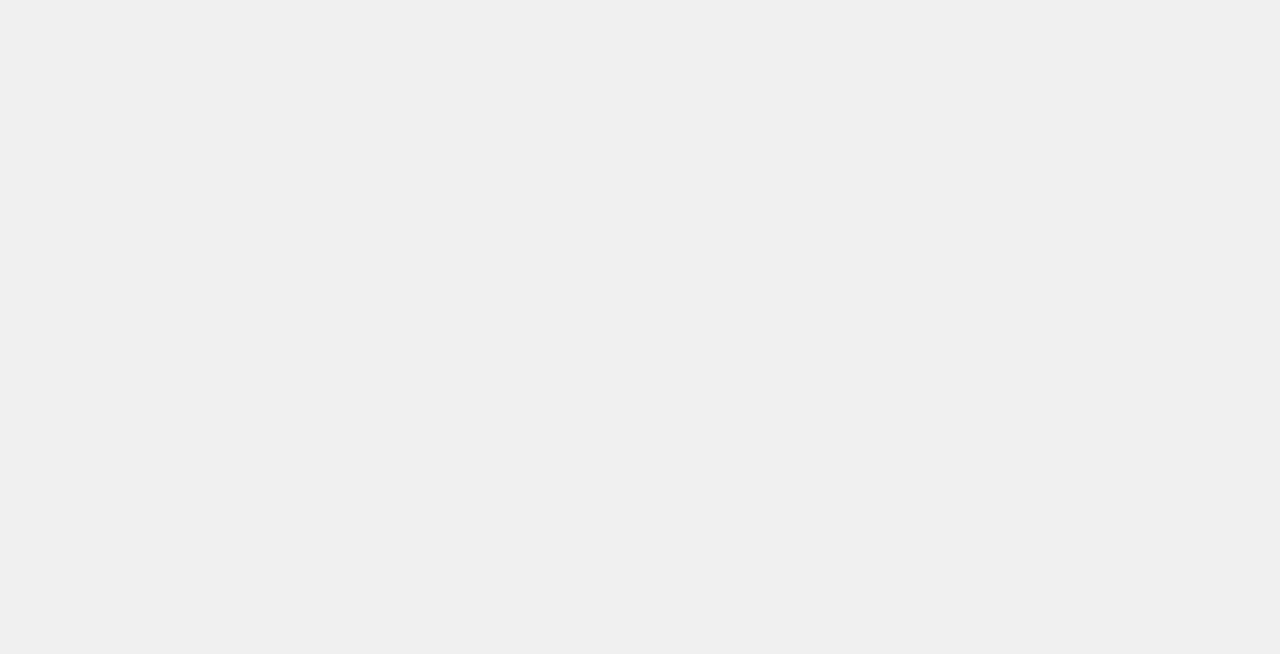
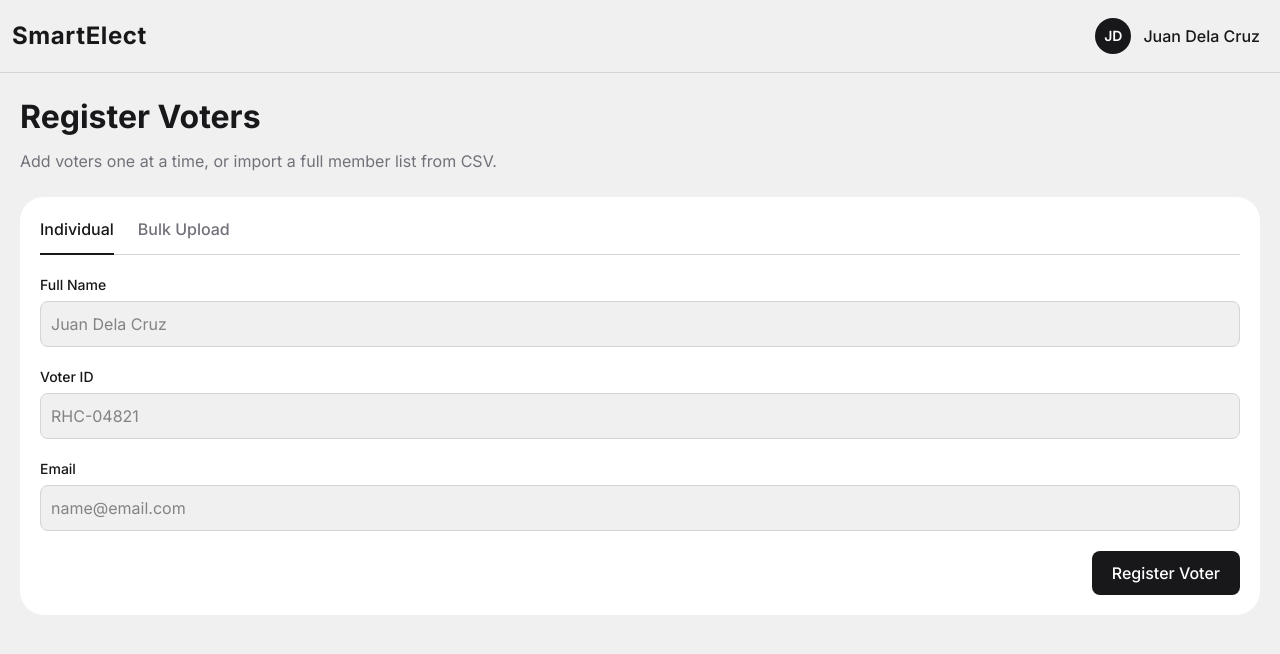
Before and after one commit to nikkanap/UP-Tacloban-Hackathon, a React (Vite) app in the folder frontend/: page /admin/register-voters in a window 1280 px wide. Before the commit this address had no page. Shown: the top 654 px of the page. Built offline with nearby package versions, Linux system fonts and the light colour scheme.

Commit message:
Add Register Voters page and integrate into admin routing

```diff
--- a/frontend/src/App.jsx
+++ b/frontend/src/App.jsx
@@ -15,6 +15,7 @@ import VerifyVotePage from "./pages/VerifyVotePage";
 import AdminDashboardPage from "./pages/admin/AdminDashboardPage";
 import CreateElectionPage from "./pages/admin/CreateElectionPage";
 import RegisterCandidatesPage from "./pages/admin/RegisterCandidatesPage";
+import RegisterVotersPage from "./pages/admin/RegisterVotersPage";
 
 export const userContext = createContext();
 export const electionDataContext = createContext();
@@ -206,6 +207,12 @@ function App() {
             element={<RegisterCandidatesPage />}
           />
         </Route>
+        <Route element={<DashboardLayout />}>
+          <Route
+            path="/admin/register-voters"
+            element={<RegisterVotersPage />}
+          />
+        </Route>
       </Routes>
     </userContext.Provider>
   );
--- a/frontend/src/pages/admin/RegisterVotersPage.jsx
+++ b/frontend/src/pages/admin/RegisterVotersPage.jsx
@@ -0,0 +1,190 @@
+import { useState } from "react";
+import { useNavigate } from "react-router-dom";
+
+const inputClass =
+  "border border-border bg-background text-foreground p-2.5 rounded-lg outline-none transition focus:border-accent focus:ring-2 focus:ring-accent/20";
+
+const previewRows = [
+  {
+    name: "Jordan Alvarez",
+    voterId: "RHC-04821",
+    email: "j.alvarez@email.com",
+  },
+  { name: "Amara Osei", voterId: "RHC-04822", email: "a.osei@email.com" },
+  { name: "Daniel Cho", voterId: "RHC-04823", email: "d.cho@email.com" },
+];
+
+function RegisterVotersPage() {
+  const navigate = useNavigate();
+  const [activeTab, setActiveTab] = useState("individual");
+  const [fileName, setFileName] = useState("");
+
+  const tabs = [
+    { id: "individual", label: "Individual" },
+    { id: "bulk", label: "Bulk Upload" },
+  ];
+
+  const handleFileChange = (event) => {
+    const file = event.target.files?.[0];
+    if (file) setFileName(file.name);
+  };
+
+  const handleIndividualSubmit = (event) => {
+    event.preventDefault();
+    navigate("/admin/review");
+  };
+
+  return (
+    <div className="flex flex-col gap-6 min-h-full">
+      <div className="flex flex-col gap-2">
+        <h1>Register Voters</h1>
+        <p className="text-muted max-w-2xl">
+          Add voters one at a time, or import a full member list from CSV.
+        </p>
+      </div>
+
+      <div className="flex flex-col gap-5 bg-surface rounded-3xl p-5">
+        <div className="flex gap-6 border-b border-border">
+          {tabs.map((tab) => (
+            <button
+              key={tab.id}
+              type="button"
+              onClick={() => setActiveTab(tab.id)}
+              className={`pb-3 -mb-px border-b-2 font-medium transition ${
+                activeTab === tab.id
+                  ? "border-accent text-foreground"
+                  : "border-transparent text-muted hover:text-foreground"
+              }`}
+            >
+              {tab.label}
+            </button>
+          ))}
+        </div>
+
+        {activeTab === "individual" ? (
+          <form
+            onSubmit={handleIndividualSubmit}
+            className="flex flex-col gap-5"
+          >
+            <div className="flex flex-col gap-1.5">
+              <label
+                htmlFor="voterName"
+                className="text-sm font-medium text-foreground"
+              >
+                Full Name
+              </label>
+              <input
+                id="voterName"
+                type="text"
+                placeholder="Juan Dela Cruz"
+                className={inputClass}
+              />
+            </div>
+
+            <div className="flex flex-col gap-1.5">
+              <label
+                htmlFor="voterId"
+                className="text-sm font-medium text-foreground"
+              >
+                Voter ID
+              </label>
+              <input
+                id="voterId"
+                type="text"
+                placeholder="RHC-04821"
+                className={inputClass}
+              />
+            </div>
+
+            <div className="flex flex-col gap-1.5">
+              <label
+                htmlFor="voterEmail"
+                className="text-sm font-medium text-foreground"
+              >
+                Email
+              </label>
+              <input
+                id="voterEmail"
+                type="email"
+                placeholder="name@email.com"
+                className={inputClass}
+              />
+            </div>
+
+            <div className="flex justify-end">
+              <button
+                type="submit"
+                className="px-5 py-2.5 rounded-lg font-medium bg-accent text-accent-foreground transition hover:opacity-90 active:opacity-80"
+              >
+                Register Voter
+              </button>
+            </div>
+          </form>
+        ) : (
+          <div className="flex flex-col gap-5">
+            <label
+              htmlFor="csvUpload"
+              className="flex flex-col items-center gap-1 border border-dashed border-border rounded-2xl p-8 text-center cursor-pointer transition hover:bg-background"
+            >
+              <span className="font-medium text-foreground">
+                {fileName || "Drop a CSV file or click to browse"}
+              </span>
+              <span className="text-sm text-muted">
+                {fileName
+                  ? `${previewRows.length} rows detected · choose another file to replace`
+                  : "Columns: name, voter ID, email"}
+              </span>
+              <input
+                id="csvUpload"
+                type="file"
+                accept=".csv"
+                onChange={handleFileChange}
+                className="hidden"
+              />
+            </label>
+
+            <div className="flex flex-col gap-3">
+              <h2>Preview</h2>
+              <div className="overflow-x-auto">
+                <table className="w-full text-left border-collapse">
+                  <thead>
+                    <tr className="text-xs uppercase tracking-wide text-muted">
+                      <th className="font-medium pb-2 pr-4">Name</th>
+                      <th className="font-medium pb-2 pr-4">Voter ID</th>
+                      <th className="font-medium pb-2">Email</th>
+                    </tr>
+                  </thead>
+                  <tbody>
+                    {previewRows.map((row) => (
+                      <tr key={row.voterId} className="border-t border-border">
+                        <td className="py-3 pr-4 font-medium text-foreground">
+                          {row.name}
+                        </td>
+                        <td className="py-3 pr-4 text-sm text-muted tabular-nums">
+                          {row.voterId}
+                        </td>
+                        <td className="py-3 text-sm text-muted">{row.email}</td>
+                      </tr>
+                    ))}
+                  </tbody>
+                </table>
+              </div>
+            </div>
+
+            <div className="flex justify-end">
+              <button
+                type="button"
+                onClick={() => navigate("/admin/review")}
+                className="px-5 py-2.5 rounded-lg font-medium bg-accent text-accent-foreground transition hover:opacity-90 active:opacity-80"
+              >
+                Confirm &amp; Import Voters
+              </button>
+            </div>
+          </div>
+        )}
+      </div>
+    </div>
+  );
+}
+
+export default RegisterVotersPage;
```
